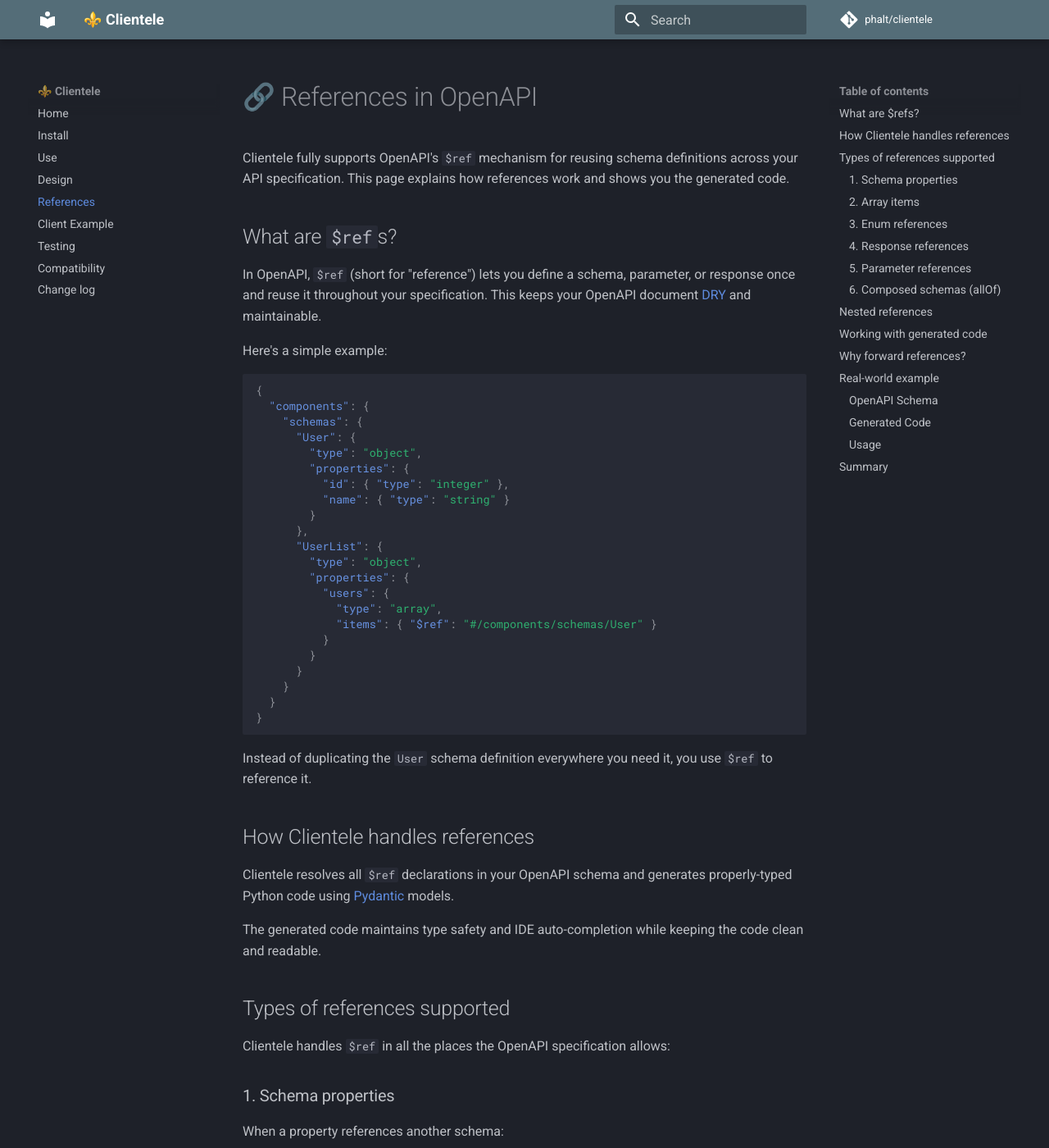
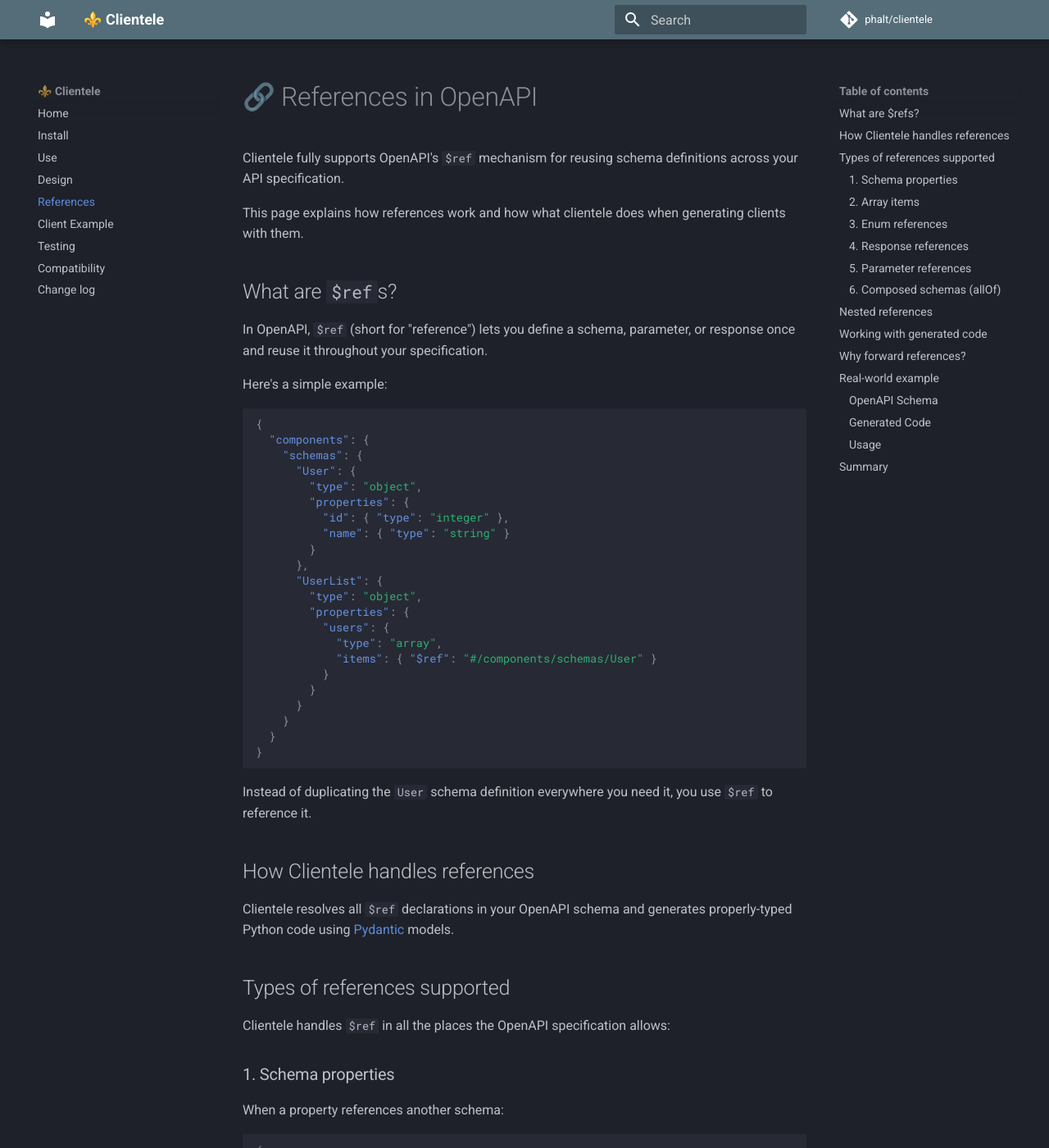
Before and after one commit to phalt/clientele, an MkDocs documentation site: the page built from docs/references.md, in a window 1280 px wide and 1400 px high. Shown: the whole window at 82% size. Built offline with MkDocs 1.6.1 and Material for MkDocs 9.7.7, drawn with Linux system fonts in a browser that asks for light colours; comment, search, counter and statistics services are not loaded; some of the changed text lies outside the part shown.

Commit message:
lots of docs updates

````diff
--- a/docs/references.md
+++ b/docs/references.md
@@ -1,10 +1,12 @@
 # 🔗 References in OpenAPI
 
-Clientele fully supports OpenAPI's `$ref` mechanism for reusing schema definitions across your API specification. This page explains how references work and shows you the generated code.
+Clientele fully supports OpenAPI's `$ref` mechanism for reusing schema definitions across your API specification.
+
+This page explains how references work and how what clientele does when generating clients with them.
 
 ## What are `$ref`s?
 
-In OpenAPI, `$ref` (short for "reference") lets you define a schema, parameter, or response once and reuse it throughout your specification. This keeps your OpenAPI document [DRY](https://en.wikipedia.org/wiki/Don%27t_repeat_yourself) and maintainable.
+In OpenAPI, `$ref` (short for "reference") lets you define a schema, parameter, or response once and reuse it throughout your specification.
 
 Here's a simple example:
 
@@ -39,8 +41,6 @@
 
 Clientele resolves all `$ref` declarations in your OpenAPI schema and generates properly-typed Python code using [Pydantic](https://docs.pydantic.dev/latest/) models.
 
-The generated code maintains type safety and IDE auto-completion while keeping the code clean and readable.
-
 ## Types of references supported
 
 Clientele handles `$ref` in all the places the OpenAPI specification allows:
@@ -67,12 +67,8 @@
     name: str
 
 class Response(pydantic.BaseModel):
-    user: "User"  # ← Forward reference, resolved at runtime
+    user: "User"
 ```
-
-!!! note
-
-    Clientele uses Python's forward references (strings) for schema references. These are automatically resolved by Pydantic, giving you full IDE support and type checking.
 
 ### 2. Array items
 
@@ -393,7 +389,7 @@
 Clientele handles all forms of `$ref` in OpenAPI schemas:
 
 | Reference Type | Location | Supported | Example |
-|---------------|----------|-----------|---------|
+|----------------|----------|-----------|---------|
 | Schema in property | `properties.user.$ref` | ✅ | `user: "User"` |
 | Schema in array | `items.$ref` | ✅ | `list["User"]` |
 | Enum reference | `properties.status.$ref` | ✅ | `status: "Status"` |
@@ -401,11 +397,4 @@
 | Parameter reference | `parameters.$ref` | ✅ | Included in functions |
 | allOf composition | `allOf[n].$ref` | ✅ | Merged into one schema |
 
-The generated code is:
-
-- ✅ **Fully typed** - Your IDE and type checkers understand the relationships
-- ✅ **Validated** - Pydantic validates the data at runtime
-- ✅ **Readable** - Clean, pythonic code that's easy to understand
-- ✅ **Maintainable** - Forward references are resolved automatically
-
-You don't need to do anything special to use references in your OpenAPI schema - Clientele handles them automatically and generates code that just works.
+You don't need to do anything special to handle references in your OpenAPI schema - Clientele handles them automatically and generates code that just works, and without loads of duplication!
````
Also changed, not shown: other parts of docs/references.md (+3 -3 lines), 1 other file.
